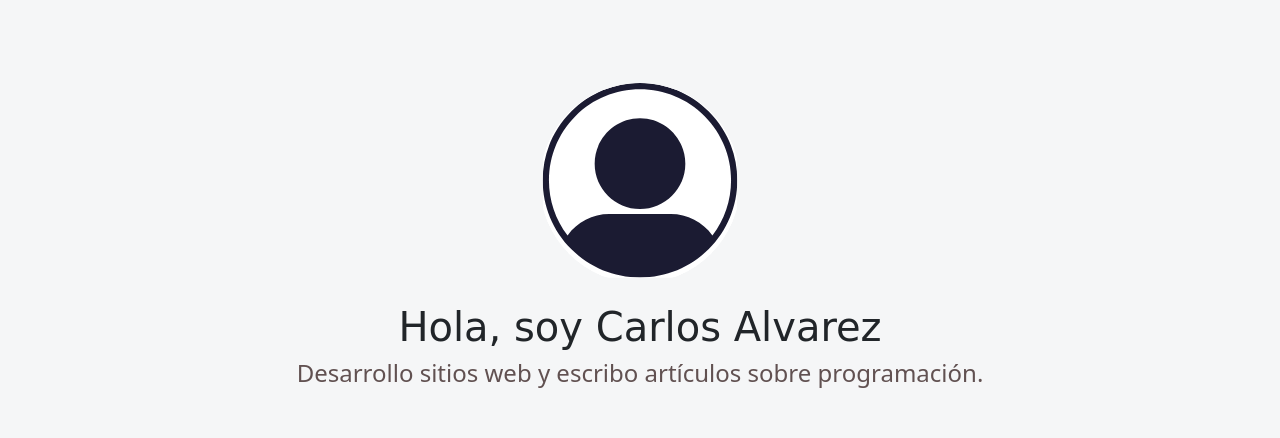
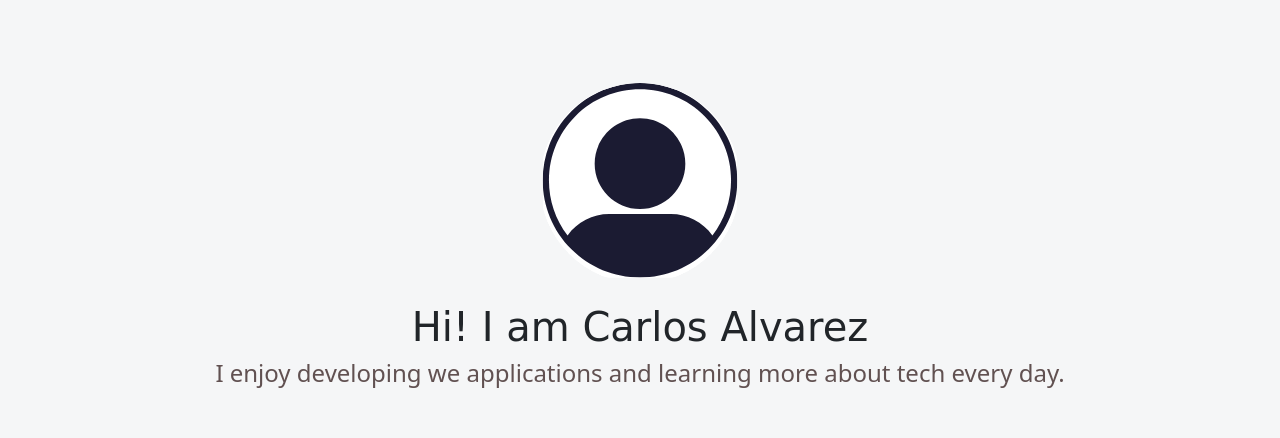
Before and after one commit to alvarezacarlos/practice-portfolio-bootstrap, a plain HTML site: page index.html in a window 1280 px wide. Shown: the part 109-547 px from the top of the page. Drawn offline with nearby package versions, Linux system fonts and the light colour scheme; a web font is replaced by a local one.

Commit message:
Update index.html

```diff
--- a/index.html
+++ b/index.html
@@ -66,8 +66,8 @@
     <section id="hero-section" class="hero align-items-stretch ">
       <div class="hero-main d-flex flex-column justify-content-center align-items-center">
         <img class="hero-imagen" src="./images/desarrollador-ejemplo.svg" alt="Web Development">
-        <h1>Hola, soy Carlos Alvarez</h1>
-        <h2>Desarrollo sitios web  y escribo artículos sobre programación.</h2>
+        <h1>Hi! I am Carlos Alvarez</h1>
+        <h2>I enjoy developing we applications and learning more about tech every day.</h2>
       </div>
       <div class="hero-bottom">
         <img class="hero-bottom-image img-fluid" src="./images/hero-bottom.svg" alt="Monitor, laptop, HTML, CSS, JavaScript, React">
```
